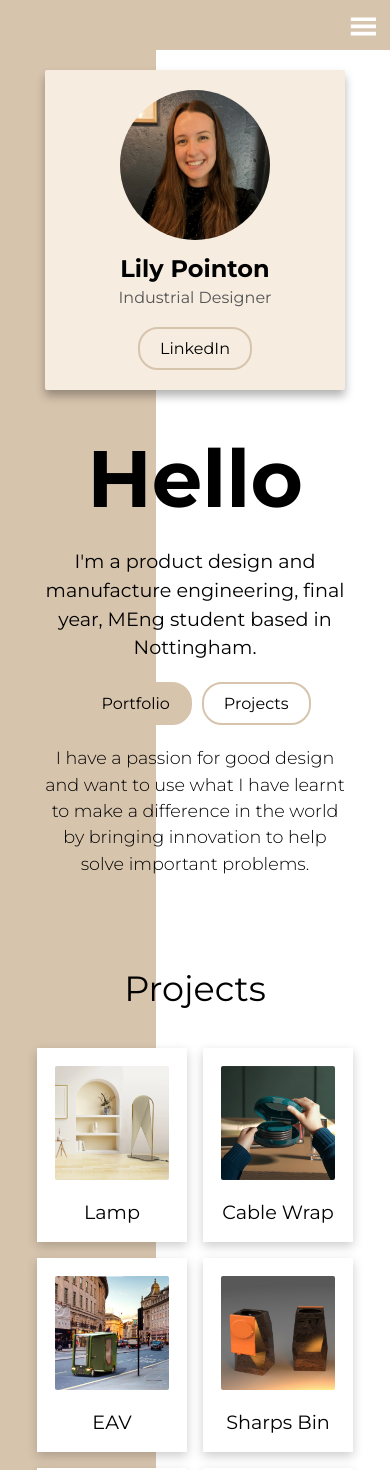
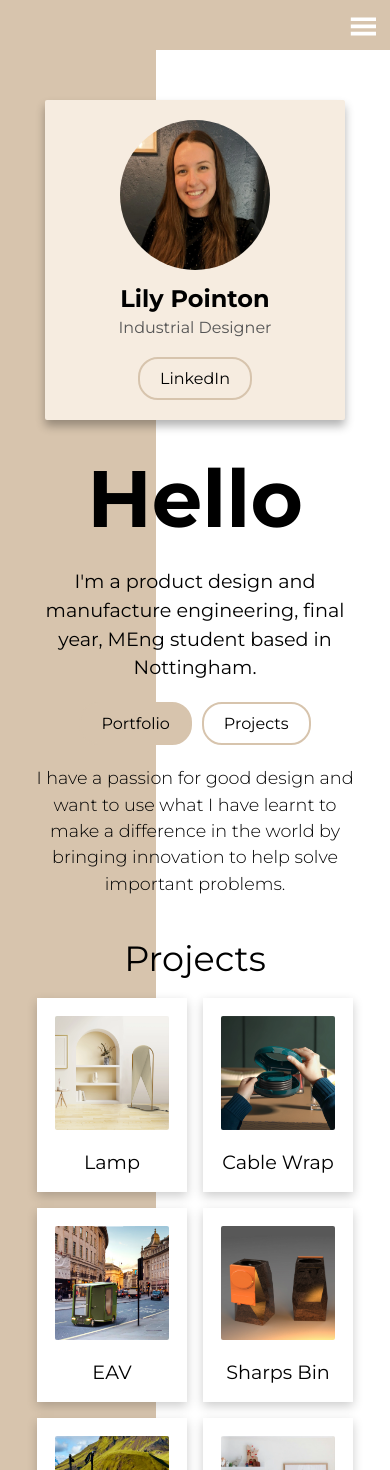
Before and after one commit to pointonjoel/Portfolio, a Next.js app: page / in a window 390 px wide. Shown: the top 1470 px of the page. Built offline with nearby package versions, Linux system fonts and the light colour scheme.

Commit message:
mobile styles

```diff
--- a/components/text/TextStore.js
+++ b/components/text/TextStore.js
@@ -2,7 +2,10 @@ export const TextStore = {
   home: {
     title: "Lily Pointon",
     subtitle: "Industrial Designer",
-    bio: "Hi there - I'm Lily! Please feel free to browse my projects and use the links above to contact me...",
+    heading: "Hello",
+    bio: "I'm a product design and manufacture engineering, final year, MEng student based in Nottingham.",
+    bio_2:
+      "I have a passion for good design and want to use what I have learnt to make a difference in the world by bringing innovation to help solve important problems.",
   },
   contact: {
     message:
--- a/pages/index.js
+++ b/pages/index.js
@@ -21,10 +21,14 @@ const BackgroundDiv = styled.div`
   z-index: -1;
 `;
 
-const Content = styled.div`
-  width: 100%;
-  padding: 20px;
-`;
+const Content = styled.div(
+  css({
+    width: "100vw", // Full width of the viewport
+    height: [null, "90vh"], // Full height of the viewport
+    padding: "20px",
+    boxSizing: "border-box", // Ensure padding is included in total height and width
+  })
+);
 
 const Container = styled.div(
   css({
@@ -37,12 +41,13 @@ const Container = styled.div(
 
 const LeftSection = styled.div(
   css({
-    width: ["100%", "50%"], // Full width on small screens, 50% on larger screens
+    width: ["100%", null, "50%"], // Full width on small screens, 50% on larger screens
     display: "flex",
     alignItems: "center",
     justifyContent: ["center", "flex-end"], // Centered on small screens
     paddingRight: [0, "40px"], // Remove padding on small screens
     paddingBottom: ["20px", 0], // Optional padding on small screens
+    paddingTop: ["30px", 0],
   })
 );
 
@@ -68,8 +73,8 @@ const Title = styled.p`
 
 const RightSection = styled.div(
   css({
-    width: ["100%", "50%"], // Full width on small screens, 50% on larger screens
-    padding: ["20px", "40px"], // Adjust padding for smaller screens
+    width: ["100%", null, "50%"], // Full width on small screens, 50% on larger screens
+    padding: ["10px", "20px", "40px"], // Adjust padding for smaller screens
     display: "flex",
     flexDirection: "column",
     justifyContent: ["left", "center"],
@@ -78,7 +83,7 @@ const RightSection = styled.div(
 
 const BioCard = styled.div(
   css({
-    width: ["100%", "80%"],
+    width: ["100%", null, "80%"],
     textAlign: ["center", "left"],
     borderRadius: "2px",
     padding: ["0px", "20px"],
@@ -147,19 +152,14 @@ export default function Main() {
 
           <RightSection>
             <BioCard>
-              <Heading>Hello</Heading>
-              <Description>
-                I&apos;m a product design and manufacture engineering, final
-                year, MEng student based in Nottingham.
-              </Description>
+              <Heading>{TextStore.home.heading}</Heading>
+              <Description>{TextStore.home.bio}</Description>
               <ButtonContainer>
                 <Button primary>Portfolio</Button>
                 <Button>Projects</Button>
               </ButtonContainer>
-              <Description light>
-                I have a passion for good design and want to use what I have
-                learnt to make a difference in the world by bringing innovation
-                to help solve important problems.
+              <Description light style={{ marginBottom: "0px" }}>
+                {TextStore.home.bio_2}
               </Description>
             </BioCard>
           </RightSection>
--- a/styles/homeStyles.js
+++ b/styles/homeStyles.js
@@ -98,6 +98,6 @@ export const Header = styled.p(
     textAlign: "center",
     fontWeight: "Medium",
     fontSize: ["35px", "40px", "50px"],
-    padding: ["30px 10px", "40px 10px", "50px 10px"],
+    padding: ["10px 10px", "40px 10px", "50px 10px"],
   })
 );
```
